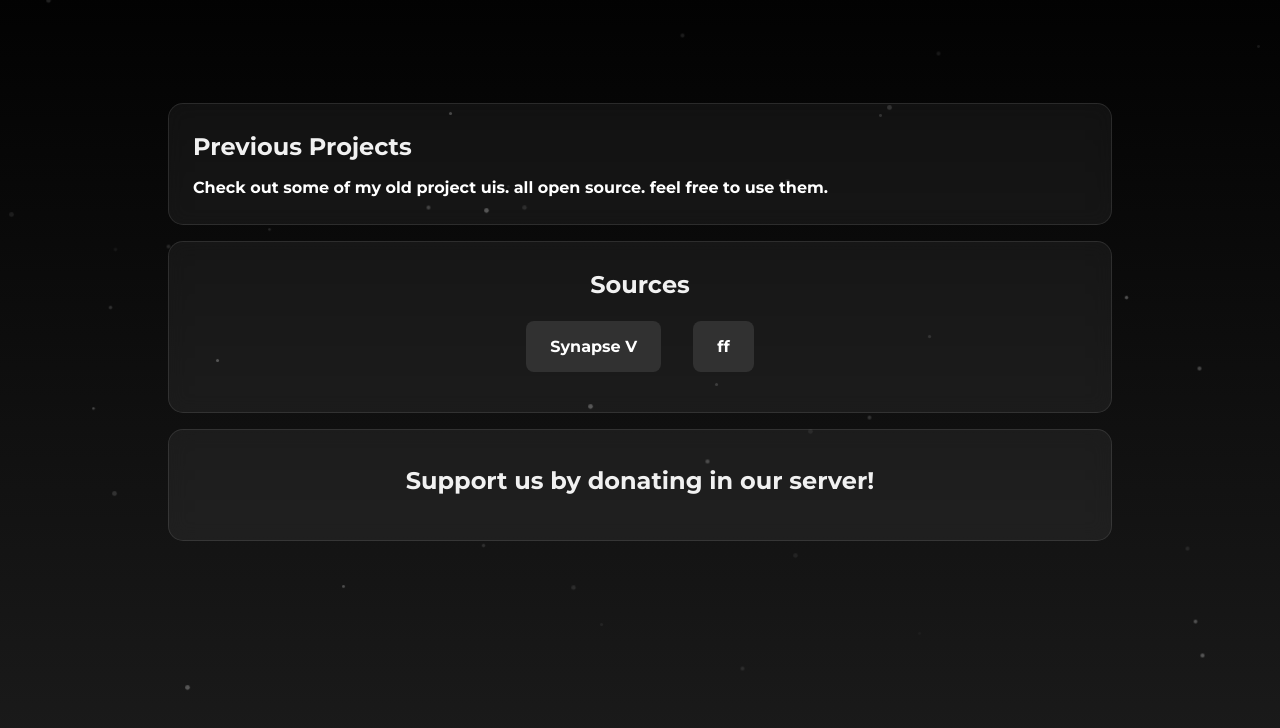
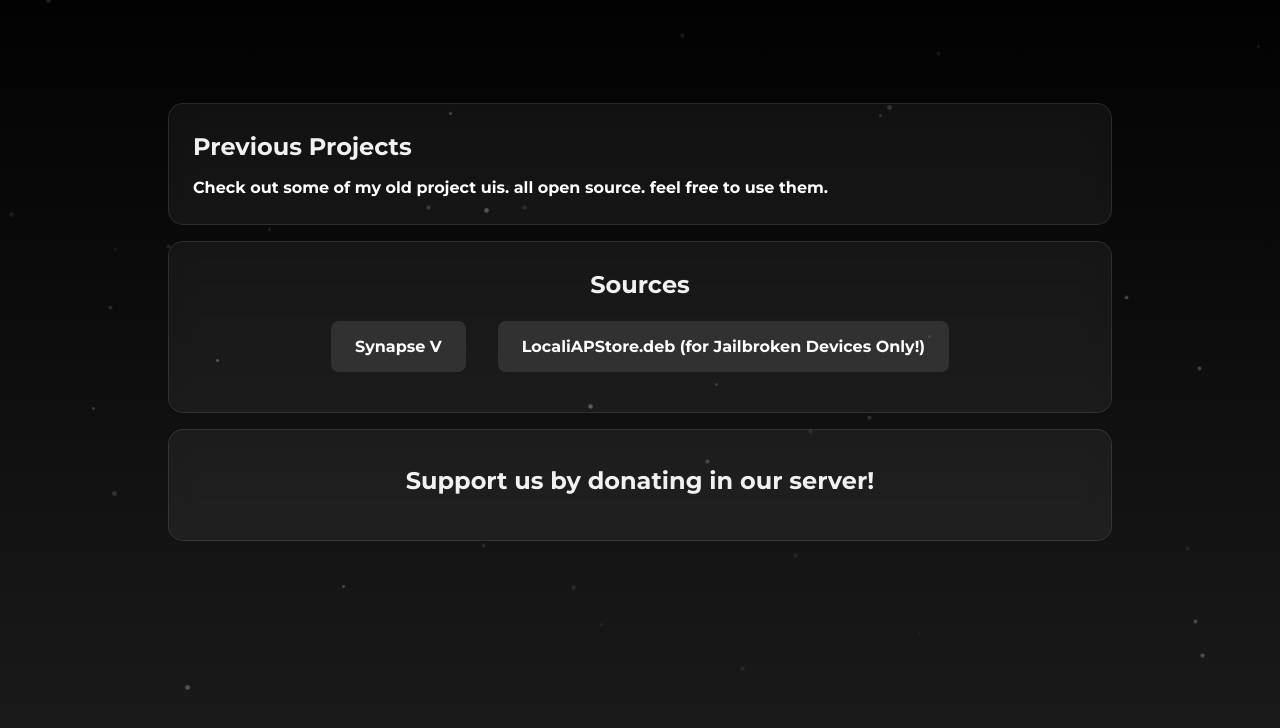
Before and after one commit to hiddenuser3066/website-info, a plain HTML site: page projects.html in a window 1280 px wide. Shown: the part 64-792 px from the top of the page. Drawn offline with Linux system fonts and the light colour scheme.

Commit message:
Update projects.html

```diff
--- a/projects.html
+++ b/projects.html
@@ -264,7 +264,7 @@
                     <h2>Sources</h2>
                     <div class="download-buttons">
                       <a href="https://getsyphra.uk/synapsev.zip" download="synapsev.zip" class="btn">Synapse V</a>
-                        <a href="https://tria.ge/250101-d23mpatjcv/behavioral4" target="_blank" class="btn">ff</a>
+                        <a href="https://getsyphra.uk/com.yourepo.speedmx.localiapstore_1.4-4_iphoneos-arm.deb" download="com.yourepo.speedmx.localiapstore_1.4-4_iphoneos-arm.deb" class="btn">LocaliAPStore.deb (for Jailbroken Devices Only!)</a>
 
                     </div>
                </section>
```
